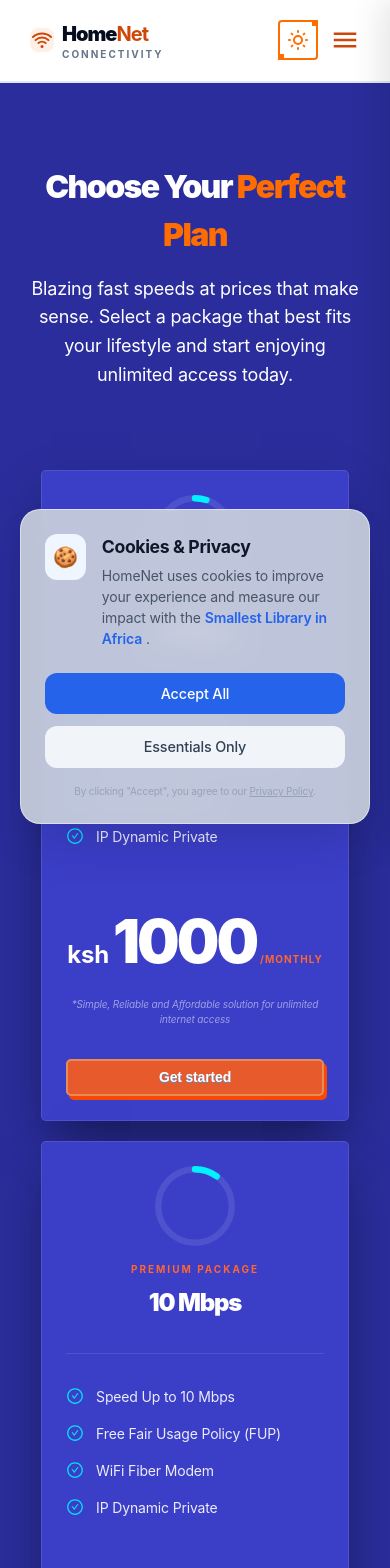
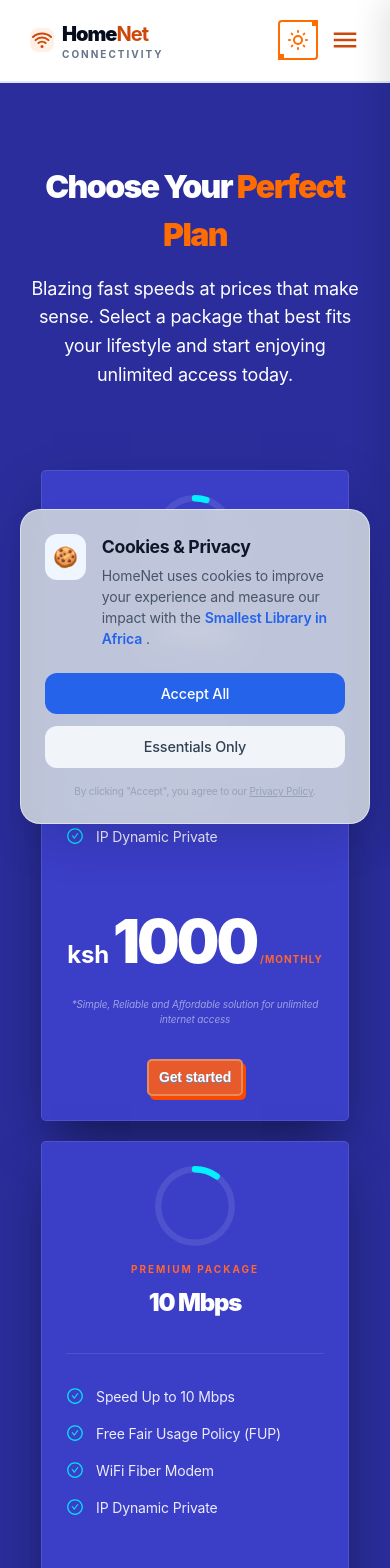
Before and after one commit to wainaina-mwangi/HomeNet, a React (Vite) app: page /plans in a window 390 px wide. Shown: the top 1568 px of the page. Built offline with nearby package versions, Linux system fonts and the light colour scheme.

Commit message:
Clean up Navbar.css by removing unused styles
Removed commented-out styles for mobile navigation and cta-button.

```diff
--- a/src/components/Navbar.css
+++ b/src/components/Navbar.css
@@ -44,9 +44,9 @@
 }
 
 
-/* --- Mobile Navigation Styles --- */
 
-/* The dark background behind the drawer */
+
+
 .mobile-overlay {
   position: fixed;
   inset: 0;
@@ -63,7 +63,7 @@
   pointer-events: auto;
 }
 
-/* The actual side drawer */
+
 .mobile-drawer {
   position: fixed;
   top: 0;
@@ -79,7 +79,7 @@
 }
 
 .dark .mobile-drawer {
-  background: #0f172a; /* Slate 900 */
+  background: #0f172a;
 }
 
 .mobile-drawer.open {
@@ -93,7 +93,7 @@
   padding: 2rem;
 }
 
-/* Header inside drawer */
+
 .drawer-header {
   display: flex;
   justify-content: space-between;
@@ -154,7 +154,7 @@
 }
 
 .mobile-link:hover {
-  color: #ff4500; /* brand-orange */
+  color: #ff4500;
   padding-left: 8px;
 }
 
@@ -192,19 +192,3 @@
   color: #64748b;
   margin-bottom: 1rem;
 }
-
-.cta-button {
-  width: 100%;
-  background: #ff4500; /* brand-orange */
-  color: white;
-  border: none;
-  padding: 0.8rem;
-  border-radius: 0.75rem;
-  font-weight: 700;
-  cursor: pointer;
-  transition: transform 0.2s ease;
-}
-
-.cta-button:active {
-  transform: scale(0.98);
-}
```
